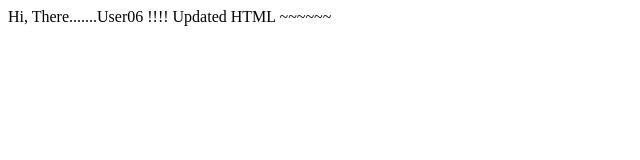
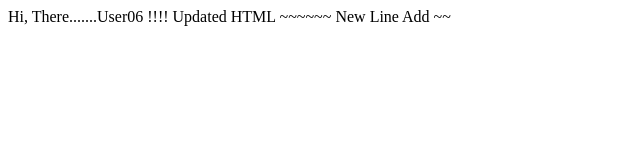
Before and after one commit to Jake3Lee/githubdemo, a plain HTML site: page index.html in a window 1280 px wide. Shown: the whole page, without its empty margins (0-640 px from the left). Drawn offline with Linux system fonts and the light colour scheme.

Commit message:
Update index.html

```diff
--- a/index.html
+++ b/index.html
@@ -1,7 +1,9 @@
 <html>
-<body>
+  <body>
 Hi, There.......User06 !!!!
 
 Updated HTML ~~~~~~
-</body>
+
+New Line Add ~~
+  </body>
 </html>
```
